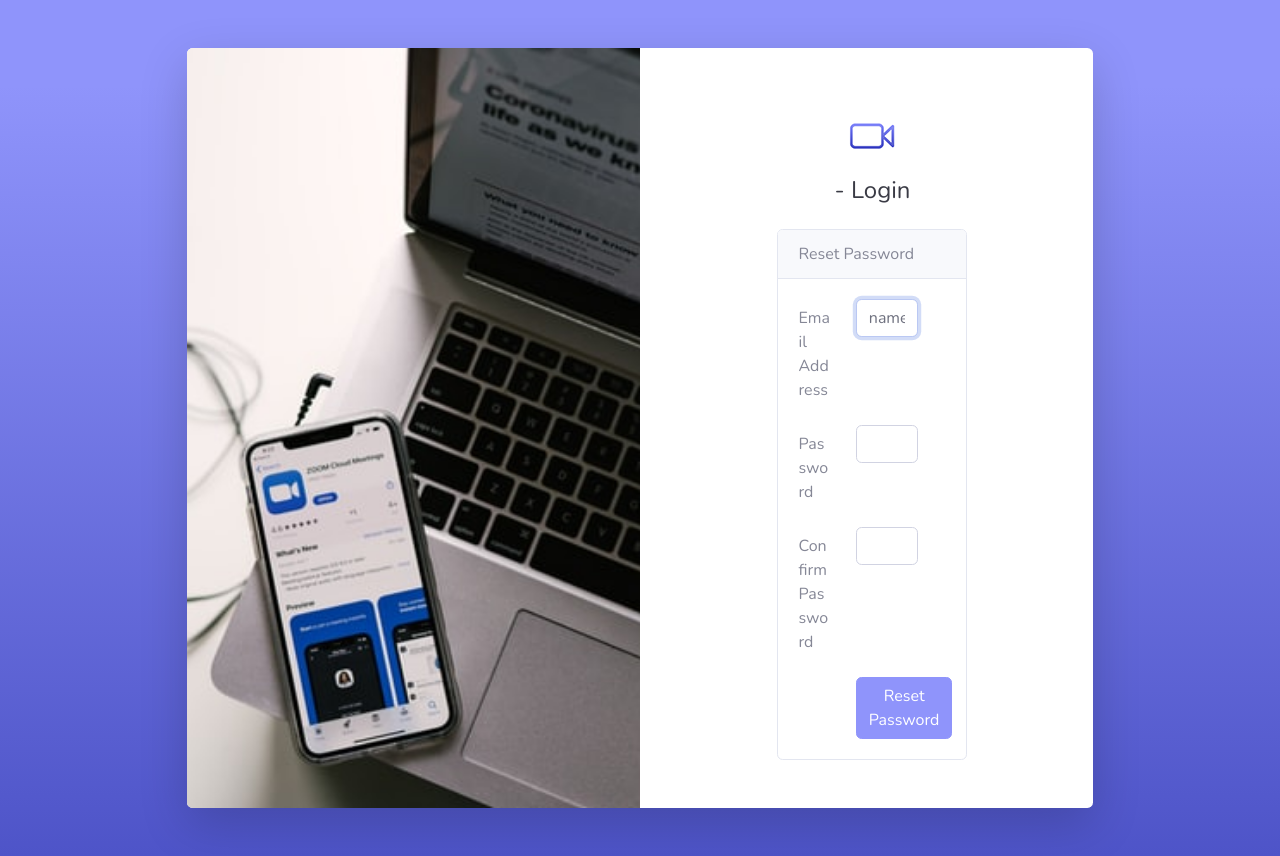
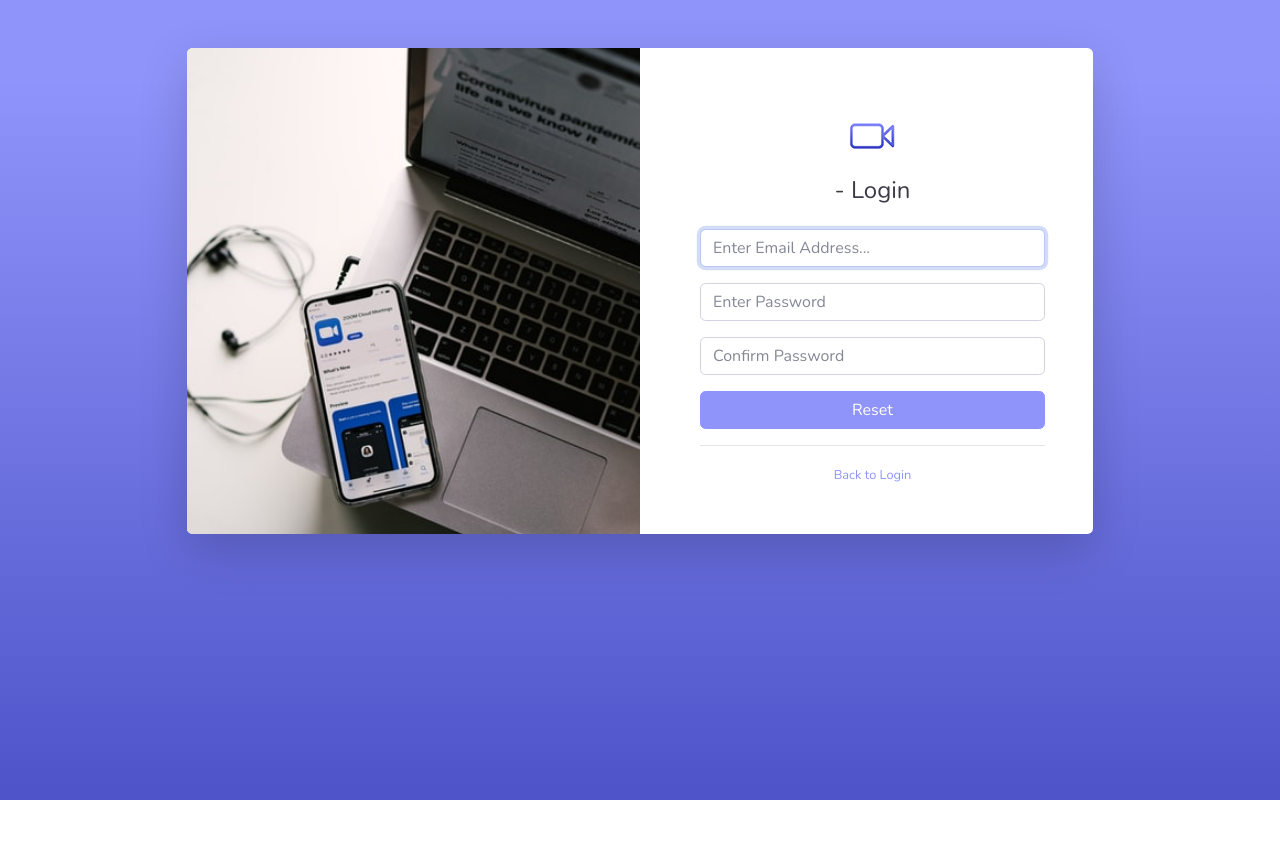
Before and after one commit to Wikko0/SMBWebcast, a Laravel app: template resources/views/auth/passwords/reset.blade.php in a window 1280 px wide. After the commit the page ends 800 px from the top, so only its background shows below. Run offline with Laravel 9, Linux system fonts and the light colour scheme; the template is opened without the code that fills it: most values are stand-ins (such as "Sample title", 1, 10 or a date in 2020).

Commit message:
Forgot Password

```diff
--- a/resources/views/auth/passwords/reset.blade.php
+++ b/resources/views/auth/passwords/reset.blade.php
@@ -1,65 +1,43 @@
 @extends('layouts.app')
 
 @section('content')
-<div class="container">
-    <div class="row justify-content-center">
-        <div class="col-md-8">
-            <div class="card">
-                <div class="card-header">{{ __('Reset Password') }}</div>
-
-                <div class="card-body">
+    @if (session('status'))
+        <div class="alert alert-success" role="alert">
+            {{ session('status') }}
+        </div>
+    @endif
     <form method="POST" action="{{ route('password.update') }}">
         @csrf
-
         <input type="hidden" name="token" value="{{ $token }}">
-
-                        <div class="row mb-3">
-                            <label for="email" class="col-md-4 col-form-label text-md-end">{{ __('Email Address') }}</label>
-
-                            <div class="col-md-6">
-                                <input id="email" type="email" class="form-control @error('email') is-invalid @enderror" name="email" value="{{ $email ?? old('email') }}" required autocomplete="email" autofocus>
+        <div class="form-group">
+            <input id="email" type="email" class="form-control @error('email') is-invalid @enderror" name="email" value="{{ old('email') }}" placeholder="Enter Email Address..." required autocomplete="email" autofocus>
 
             @error('email')
             <span class="invalid-feedback" role="alert">
               <strong>{{ $message }}</strong>
         </span>
             @enderror
-                            </div>
+
         </div>
 
-                        <div class="row mb-3">
-                            <label for="password" class="col-md-4 col-form-label text-md-end">{{ __('Password') }}</label>
-
-                            <div class="col-md-6">
-                                <input id="password" type="password" class="form-control @error('password') is-invalid @enderror" name="password" required autocomplete="new-password">
+        <div class="form-group">
+            <input id="password" type="password" class="form-control @error('password') is-invalid @enderror" name="password" placeholder="Enter Password" value="{{ old('password') }}" required autocomplete="new-password" autofocus>
 
             @error('password')
             <span class="invalid-feedback" role="alert">
               <strong>{{ $message }}</strong>
         </span>
             @enderror
+
         </div>
+        <div class="form-group">
+            <input type="password" name="password_confirmation" class="form-control form-control-user" id="exampleInputPassword" placeholder="Confirm Password" required autocomplete="new-password">
+        </div>
+        <button type="submit" class="btn btn-primary btn-user btn-block">Reset</button>
+    </form>
+    <hr>
+    <div class="text-center">
+        <a class="small" href="/">Back to Login</a>
     </div>
 
-                        <div class="row mb-3">
-                            <label for="password-confirm" class="col-md-4 col-form-label text-md-end">{{ __('Confirm Password') }}</label>
-
-                            <div class="col-md-6">
-                                <input id="password-confirm" type="password" class="form-control" name="password_confirmation" required autocomplete="new-password">
-                            </div>
-                        </div>
-
-                        <div class="row mb-0">
-                            <div class="col-md-6 offset-md-4">
-                                <button type="submit" class="btn btn-primary">
-                                    {{ __('Reset Password') }}
-                                </button>
-                            </div>
-                        </div>
-                    </form>
-                </div>
-            </div>
-        </div>
-    </div>
-</div>
 @endsection
--- a/resources/views/home.blade.php
+++ b/resources/views/home.blade.php
@@ -25,7 +25,9 @@
 
     <hr>
     <div class="text-center">
-        <a class="small" href="/">Forgot Password?</a> |
+        @if (Route::has('password.request'))
+            <a class="small" href="{{ route('password.request') }}">Forgot Password?</a>
+        @endif
         <a class="small" href="/register">Create an account</a>
     </div>
 @endsection
--- a/routes/web.php
+++ b/routes/web.php
@@ -16,6 +16,6 @@
 
 
 
-Auth::routes();
+Auth::routes(['verify' => false]);
 
 Route::get('/', [HomeController::class, 'index'])->name('home');
```
Also changed, not shown: resources/views/auth/passwords/confirm.blade.php (deleted, +0 -49 lines), resources/views/auth/passwords/email.blade.php (+8 -27 lines), resources/views/auth/verify.blade.php (deleted, +0 -28 lines), 1 other file. Lines whose indentation alone changed are shown as unchanged.
